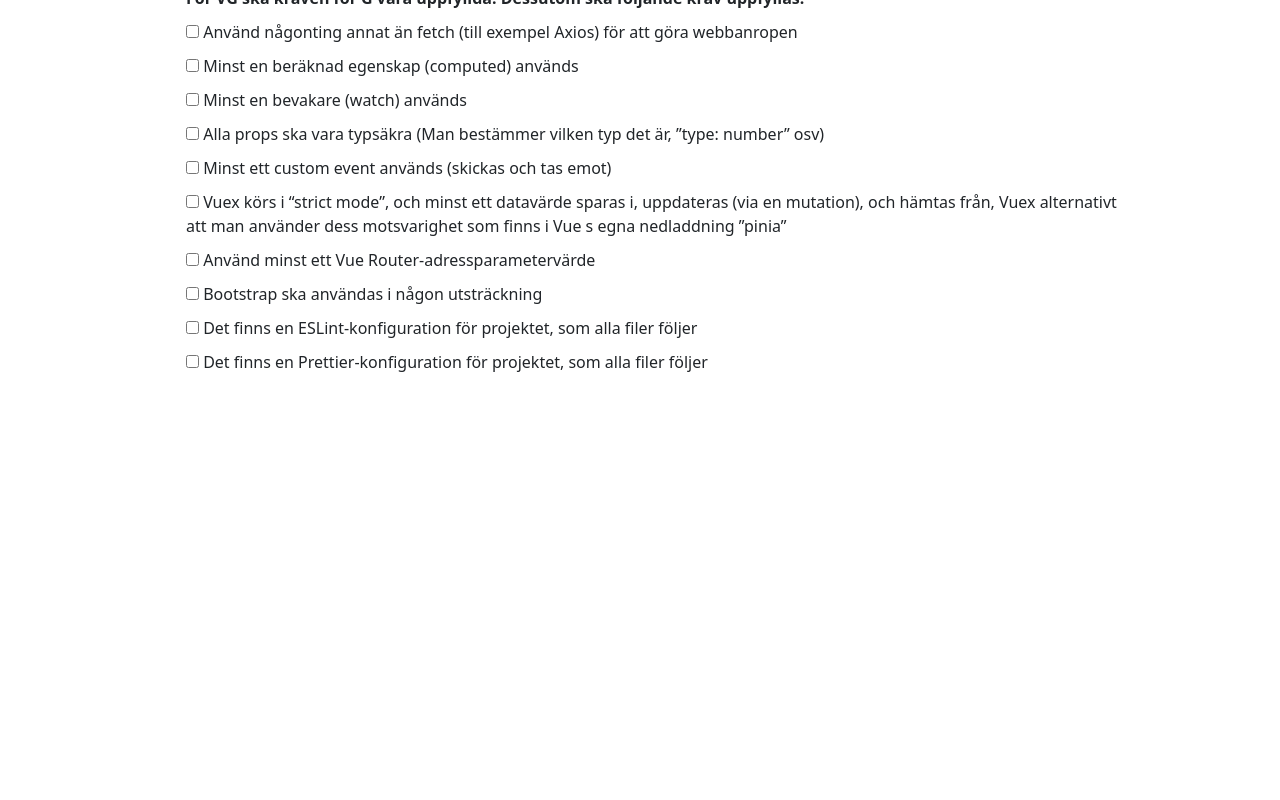
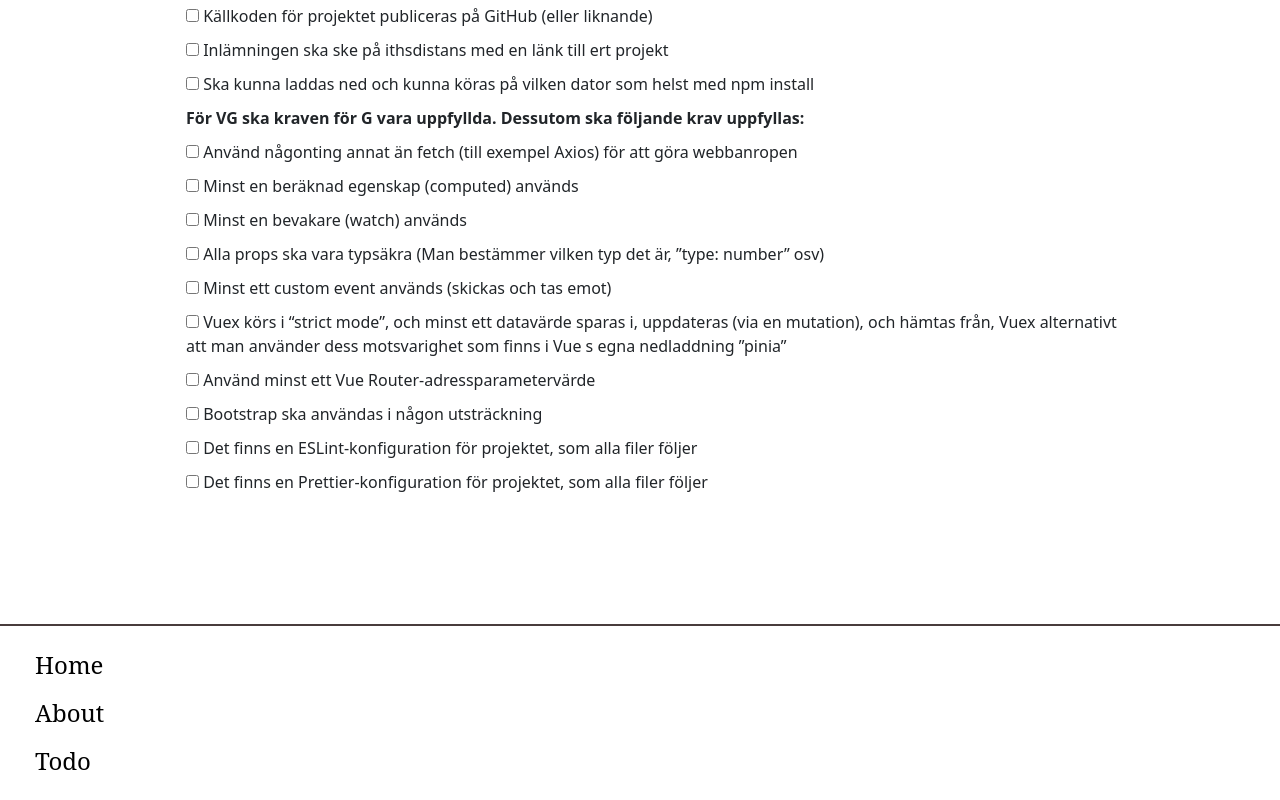
Before and after one commit to axxcident/Doge-News, a Vue app: page /todo in a window 1280 px wide. Shown: the part 562-1362 px from the top of the page. Before the commit the page ends 946 px from the top, so only its background shows below. Built offline with nearby package versions, Linux system fonts and the light colour scheme; a web font is replaced by a local one.

Commit message:
fixat lång sida med footer längst ner på todo.

```diff
--- a/src/views/TodoView.vue
+++ b/src/views/TodoView.vue
@@ -1,4 +1,5 @@
 <script setup>
+import FooterBar from '../components/FooterBar.vue'
 </script>
 
 <template>
@@ -108,6 +109,9 @@
       Det finns en Prettier-konfiguration för projektet, som alla filer följer
     </li>
   </ul>
+
+  <FooterBar class="bg-white" />
+
 </template>
 
 
@@ -141,8 +145,8 @@ export default {
 ul {
   max-width: 75vw;
   justify-content: center;
-  margin: auto;
-  height: fit-content;
+  margin: 15vh auto;
+  /* height: fit-content; */
 }
 
 ul>* {
```
